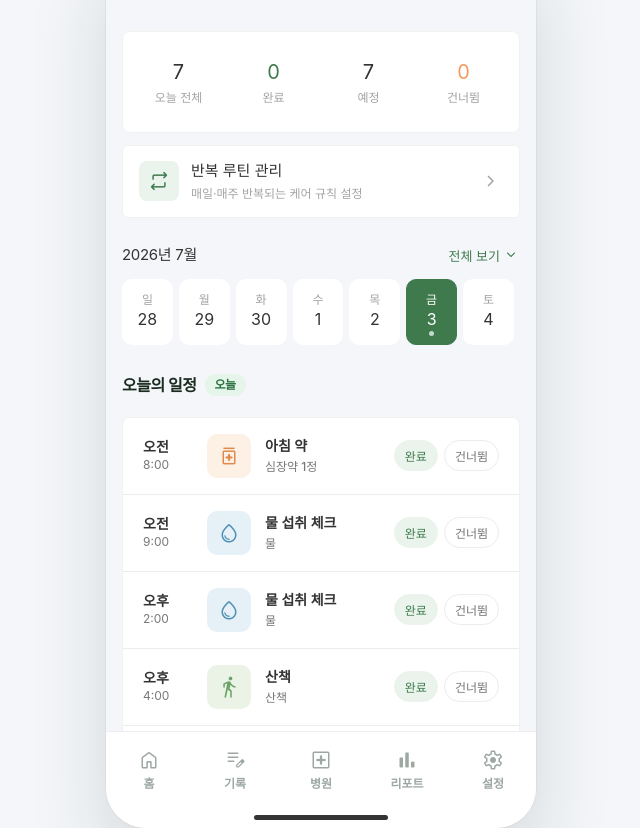
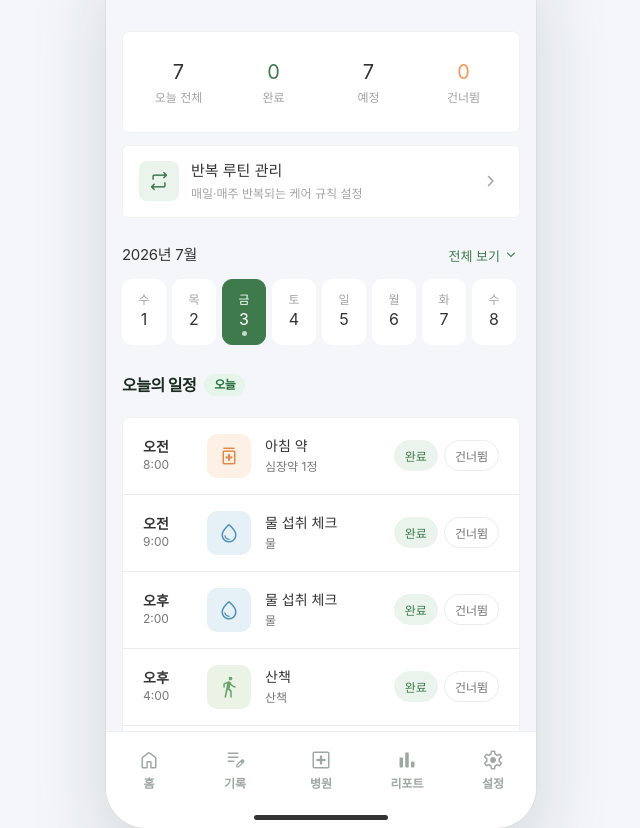
Before and after one commit to hye0277-erin/petcare, a website: page schedule.html in a window 1280 px wide. Shown: the part 100-928 px from the top of the page, without its empty margins (319-959 px from the left). Drawn offline with nearby package versions, Linux system fonts and the light colour scheme; a web font is replaced by a local one.

Commit message:
일정 week-bar를 월간 좌우 스크롤 방식으로 변경, 폰트 굵기 조정
- week-bar가 한 주가 아닌 해당 월 전체 날짜를 좌우 스크롤로 표시, 기본은 이번 주 위치
- rec-type 폰트 굵기 다운그레이드 버그 수정

```diff
--- a/css/page-v2.css
+++ b/css/page-v2.css
@@ -26,33 +26,7 @@ body {
 .app *:not(.pv2-tabbar):not(.pv2-tabbar *) {
   font-weight: revert;
 }
-/* 굵기 단계별 재정의 */
-.app *:not(.pv2-tabbar):not(.pv2-tabbar *)[style*="font-weight: 900"] { font-weight: 800 !important; }
 
-/* 900 → 800 */
-.app .pv2-title { font-weight: 800 !important; }
-.app .sheet-title { font-weight: 700 !important; }
-.app .day-title { font-weight: 700 !important; }
-.app .rec-title { font-weight: 700 !important; }
-
-/* 800 → 700 */
-.app .pv2-header-title,
-.app .section-title,
-.app h1, .app h2, .app h3 { font-weight: 700 !important; }
-
-/* 700 → 600 */
-.app .pv2-tab-label,
-.app .rec-card .rec-title,
-.app .tl-name,
-.app .check-label,
-.app .ni-title { font-weight: 600 !important; }
-
-/* 600 → 500 */
-.app .rec-meta,
-.app .tl-desc,
-.app .check-status,
-.app .ni-meta,
-.app .pv2-desc { font-weight: 500 !important; }
 
 /* switch 토글 내부 원(record.css)은 시각적 깊이감 유지 */
 .switch::after {
--- a/css/style.css
+++ b/css/style.css
@@ -746,8 +746,7 @@ button.src-badge:active { opacity: 0.7; }
   flex-direction: column;
   align-items: center;
   gap: 4px;
-  width: calc((100%) / 7 - 6px);
-  min-width: 40px;
+  width: 44px;
   padding: 10px 4px 8px;
   border-radius: 10px;
   background: var(--color-card);
--- a/js/schedule.js
+++ b/js/schedule.js
@@ -53,26 +53,25 @@
       <div class="st-pill"><div class="st-num skip">${skipped}</div><div class="st-lab">건너뜀</div></div>`;
   }
 
-  /* ── 주간 날짜 바 ───────────────────────────────────── */
-  function renderWeekBar() {
+  /* ── 월간 날짜 바 (좌우 스크롤, 기본은 이번 주 위치) ──── */
+  function renderWeekBar(smooth) {
     const bar = $("#week-bar"); if (!bar) return;
 
-    // selDate 기준 주 시작(일요일)
     const sel = new Date(selDate);
-    const base = new Date(sel);
-    base.setDate(sel.getDate() - sel.getDay()); // 해당 주 일요일
+    const y = sel.getFullYear(), mo = sel.getMonth();
+    const first = new Date(y, mo, 1);
+    const last = new Date(y, mo + 1, 0);
 
     const monthLabel = $("#week-bar-month");
-    if (monthLabel) monthLabel.textContent = `${sel.getFullYear()}년 ${sel.getMonth() + 1}월`;
+    if (monthLabel) monthLabel.textContent = `${y}년 ${mo + 1}월`;
 
+    const marks = S.monthMarks(y, mo + 1);
     let html = "";
-    for (let i = 0; i < 7; i++) {
-      const d = new Date(base);
-      d.setDate(base.getDate() + i);
+    for (let day = 1; day <= last.getDate(); day++) {
+      const d = new Date(y, mo, day);
       const iso = isoDate(d);
       const isToday = iso === TODAY;
       const isSel = iso === selDate;
-      const marks = S.monthMarks(d.getFullYear(), d.getMonth() + 1);
       const m = marks[iso] || {};
       let pip = "";
       if (m.done) pip = `<i class="wb-pip green"></i>`;
@@ -87,9 +86,9 @@
     }
     bar.innerHTML = html;
 
-    // 선택 날짜 카드를 중앙으로 스크롤
+    // 선택 날짜(기본: 이번 주 범위)를 중앙으로 스크롤
     const selEl = bar.querySelector(".wb-day.sel");
-    if (selEl) selEl.scrollIntoView({ inline: "center", behavior: "smooth", block: "nearest" });
+    if (selEl) selEl.scrollIntoView({ inline: "center", behavior: smooth ? "smooth" : "auto", block: "nearest" });
   }
 
   /* ── 선택 날짜의 일정 목록 ──────────────────────────── */
```
